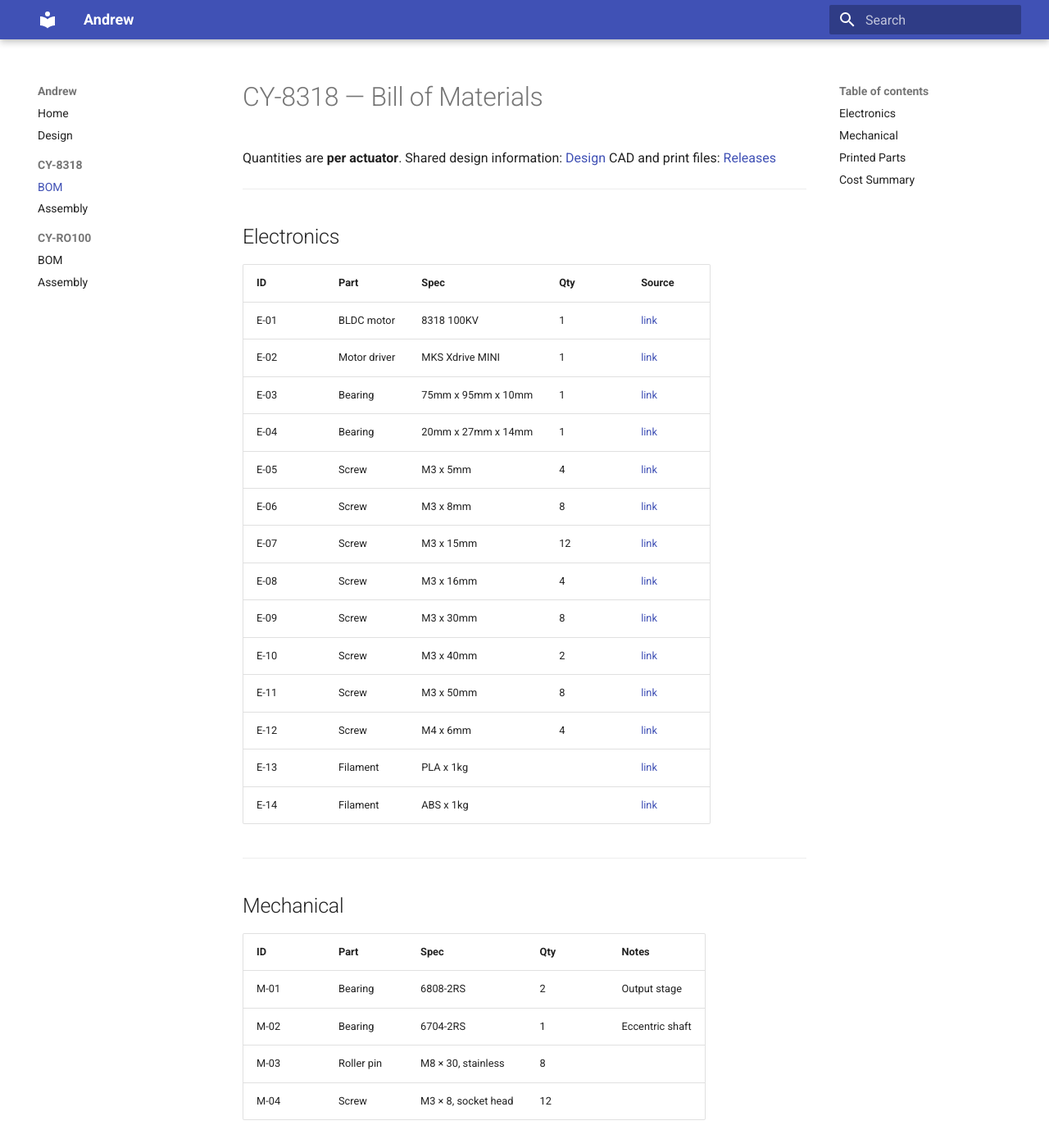
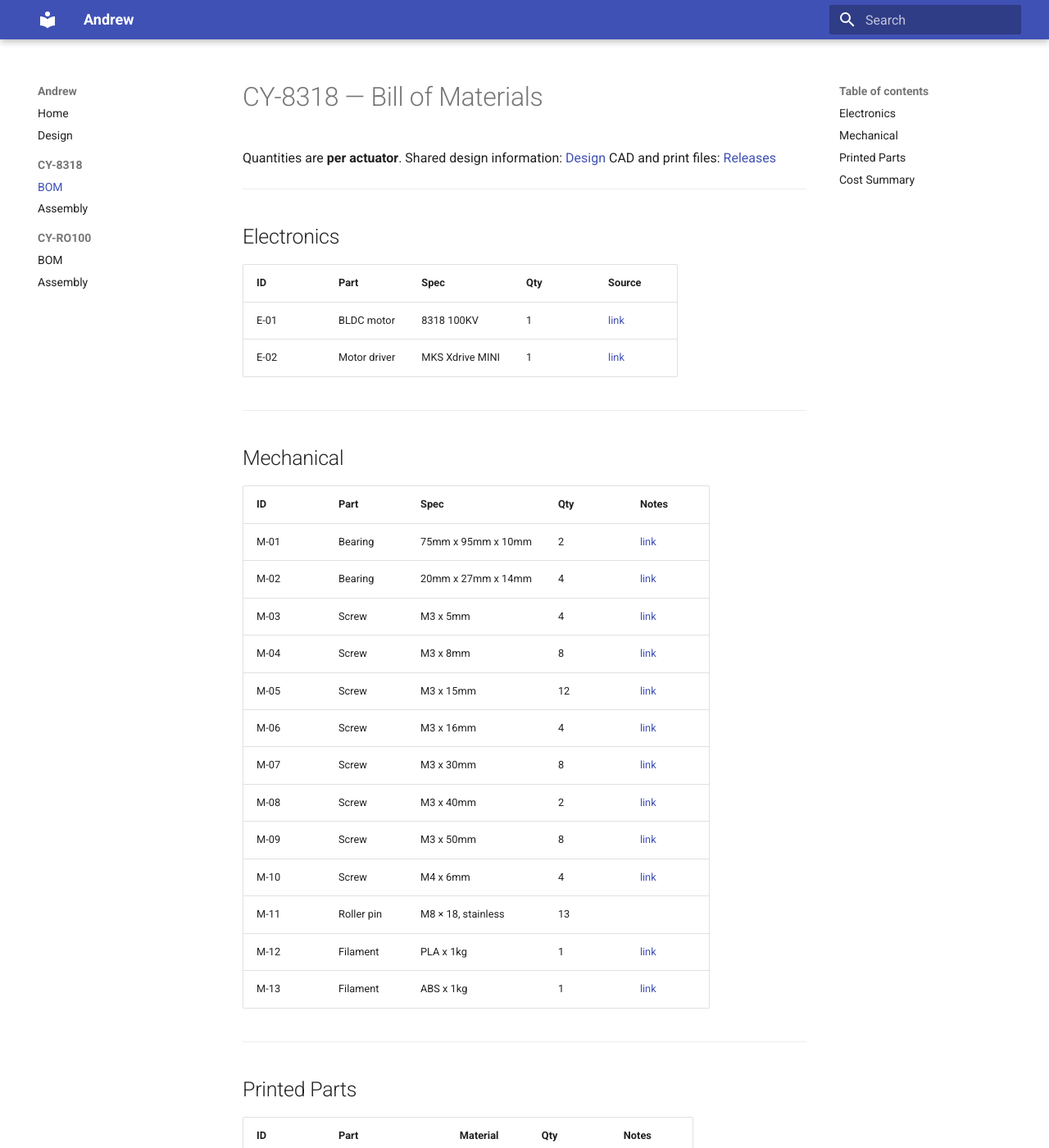
Before and after one commit to w8xin/opencycloid, an MkDocs documentation site: the page built from docs/8318/bom.md, in a window 1280 px wide and 1400 px high. Shown: the whole window at 82% size. Built offline with MkDocs 1.6.1 and Material for MkDocs 9.7.7, drawn with Linux system fonts in a browser that asks for light colours; part of the change alters nothing that is shown.

Commit message:
Update bom.md

```diff
--- a/docs/8318/bom.md
+++ b/docs/8318/bom.md
@@ -12,18 +12,6 @@ CAD and print files: [Releases](https://github.com/w8xin/opencycloid/releases)
 |---|---|---|---|---|
 | E-01 | BLDC motor | 8318 100KV | 1 | [link]() |
 | E-02 | Motor driver | MKS Xdrive MINI | 1 | [link]() |
-| E-03 | Bearing | 75mm x 95mm x 10mm| 1 | [link]() |
-| E-04 | Bearing | 20mm x 27mm x 14mm| 1 | [link]() |
-| E-05 | Screw | M3 x 5mm | 4 | [link]() |
-| E-06 | Screw | M3 x 8mm | 8 | [link]() |
-| E-07 | Screw | M3 x 15mm | 12 | [link]() |
-| E-08 | Screw | M3 x 16mm | 4 | [link]() |
-| E-09 | Screw | M3 x 30mm | 8 | [link]() |
-| E-10 | Screw | M3 x 40mm | 2 | [link]() |
-| E-11 | Screw | M3 x 50mm | 8 | [link]() |
-| E-12 | Screw | M4 x 6mm | 4 | [link]() |
-| E-13 | Filament | PLA x 1kg |   | [link]() |
-| E-14 | Filament | ABS x 1kg |   | [link]() |
 
 ---
 
@@ -31,10 +19,19 @@ CAD and print files: [Releases](https://github.com/w8xin/opencycloid/releases)
 
 | ID | Part | Spec | Qty | Notes |
 |---|---|---|---|---|
-| M-01 | Bearing | 6808-2RS | 2 | Output stage |
-| M-02 | Bearing | 6704-2RS | 1 | Eccentric shaft |
-| M-03 | Roller pin | M8 × 30, stainless | 8 | |
-| M-04 | Screw | M3 × 8, socket head | 12 | |
+| M-01 | Bearing | 75mm x 95mm x 10mm| 2 | [link]() |
+| M-02 | Bearing | 20mm x 27mm x 14mm| 4 | [link]() |
+| M-03 | Screw | M3 x 5mm | 4 | [link]() |
+| M-04 | Screw | M3 x 8mm | 8 | [link]() |
+| M-05 | Screw | M3 x 15mm | 12 | [link]() |
+| M-06 | Screw | M3 x 16mm | 4 | [link]() |
+| M-07 | Screw | M3 x 30mm | 8 | [link]() |
+| M-08 | Screw | M3 x 40mm | 2 | [link]() |
+| M-09 | Screw | M3 x 50mm | 8 | [link]() |
+| M-10 | Screw | M4 x 6mm | 4 | [link]() |
+| M-11 | Roller pin | M8 × 18, stainless | 13 | |
+| M-12 | Filament | PLA x 1kg | 1 | [link]() |
+| M-13 | Filament | ABS x 1kg | 1 | [link]() |
 
 ---
 
```
